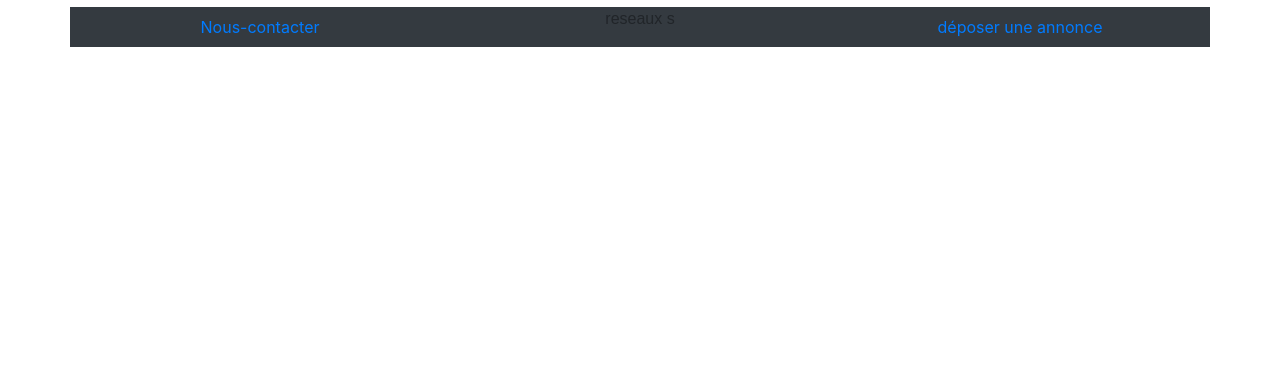
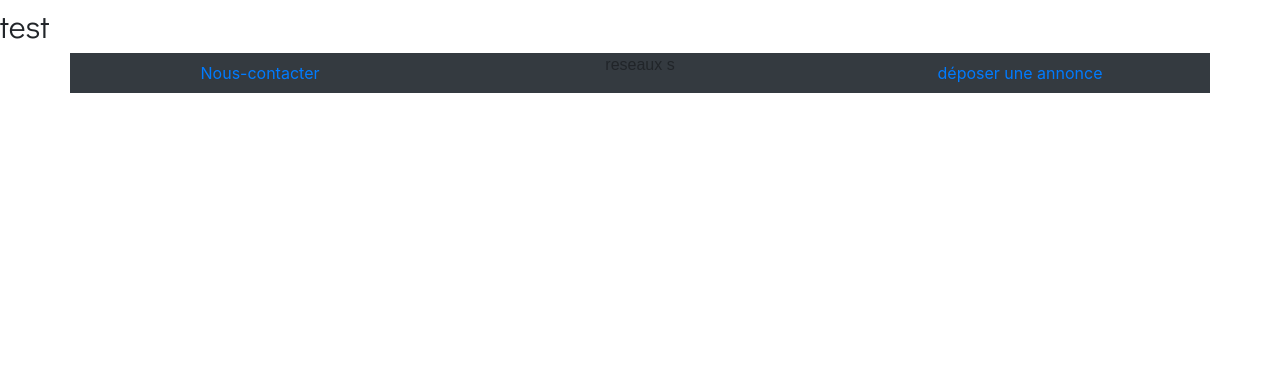
Before and after one commit to salem02-75/Belleza-projet-de-soutenance-, a PHP site: page /coiffure.php in a window 1280 px wide. Shown: the part 115-507 px from the top of the page. Run offline with PHP 8.4, Linux system fonts and the light colour scheme; some web fonts are replaced.

Commit message:
titre h2

```diff
--- a/coiffure.php
+++ b/coiffure.php
@@ -5,7 +5,7 @@ include 'parts/header.php';
 <main>
 <h1>Page de Coiffure</h1>
 
-
+<h2>test</h2>
 
 </main>
 
```
